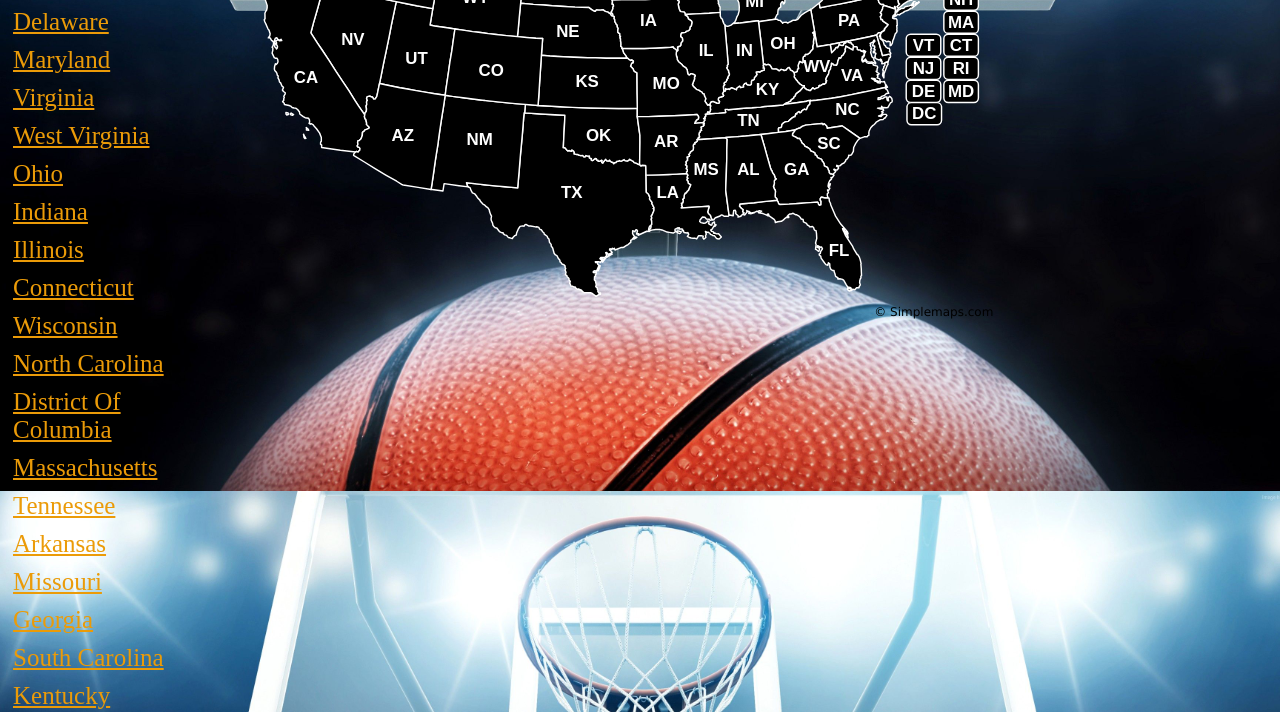
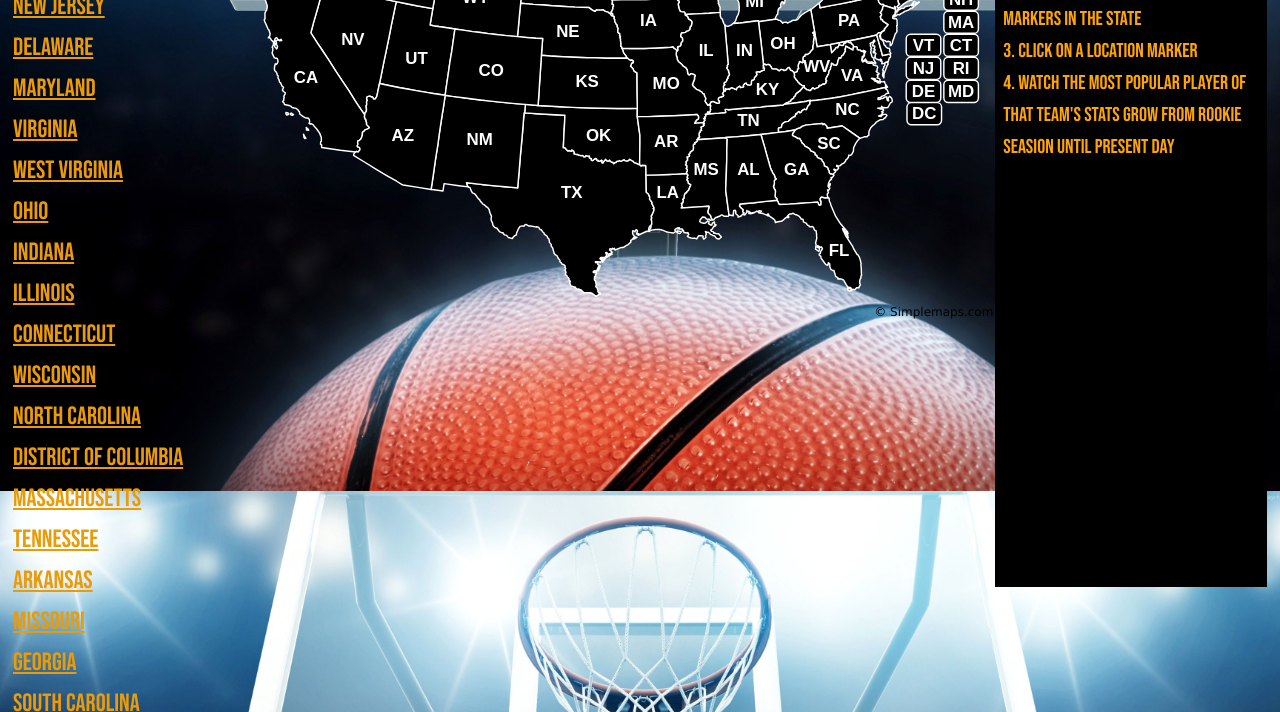
Before and after one commit to kentzhang06/NBA_JS_Project, a website built with webpack: page index.html in a window 1280 px wide. Shown: the part 309-1021 px from the top of the page. Built offline with nearby package versions, Linux system fonts and the light colour scheme.

Commit message:
styling front page

```diff
--- a/index.html
+++ b/index.html
@@ -8,6 +8,11 @@
   <link rel="stylesheet" href="./dist/main.css" />
   <script src="./dist/main.js"></script>
   <!-- <script src = "./d3.min.js"></script> -->
+
+  <link rel="preconnect" href="https://fonts.googleapis.com">
+  <link rel="preconnect" href="https://fonts.gstatic.com" crossorigin>
+  <link href="https://fonts.googleapis.com/css2?family=Bebas+Neue&display=swap" rel="stylesheet">
+
   <script src="https://d3js.org/d3.v7.min.js"></script>
   <script src="https://cdn.jsdelivr.net/npm/chart.js"></script>
 
@@ -78,6 +83,7 @@
           </li>
         </ul>
       </nav>
+      <div id="instructions"></div>
     </div>
   </div>
   <div id="player-container"></div>
--- a/src/index.js
+++ b/src/index.js
@@ -1,4 +1,5 @@
 // import {chart, chartAlt} from './map.js';
+import { displayUserInstructions } from './scripts/user_instructions.js';
 import { locationClicked, backBtnClicked } from './scripts/location_logic.js';
 import {displayPlayer} from './scripts/images.js';
 // import {plotChart, processData, processEachDateData} from './scripts/apiUtil.js';
@@ -12,6 +13,8 @@ document.addEventListener('DOMContentLoaded', function(){
   const image = document.getElementById("player-container");
   displayPlayer('./images/devin-booker.jpg');
 
+  displayUserInstructions();
+
   document.body.addEventListener("click", function(e) {
     locationClicked(e, map, graph, btn, list, image);
     // console.log(myChart);
--- a/src/index.scss
+++ b/src/index.scss
@@ -12,6 +12,8 @@ body {
   -moz-background-size: cover;
   -o-background-size: cover;
   background-size: cover;
+  font-family: 'Bebas Neue', cursive;
+  font-size: 20px;
 }
 
 .cols-container {
@@ -60,6 +62,18 @@ body {
   h2 {
     font-size: 40px;
   }
+}
+
+#instructions {
+  position: fixed;
+  top: 10%;
+  right: 1%;
+  width: 20%;
+  height: 800px;
+  background-color: black;
+  color: orange;
+  line-height: 1.6;
+  padding: 8px;
 }
 
 // NAV BAR
--- /dev/null
+++ b/src/scripts/user_instructions.js
@@ -0,0 +1,17 @@
+function displayUserInstructions() {
+  let instructions = document.getElementById("instructions");
+  instructions.innerHTML =
+    "Welcome to NBA Data Visualizer" +
+    "</br>" +
+    "1. Click an individual state to zoom in and explore the NBA teams in the area " +
+    "</br>" +
+    "Tip: Hover over a state on the interactive list to find a certain state!" +
+    "</br>" +
+    "2. Explore various NBA teams location markers in the state" +
+    "</br>" +
+    "3. Click on a location marker" +
+    "</br>" +
+    "4. Watch the most popular player of that team's stats grow from rookie seasion until present day";
+}
+
+export { displayUserInstructions };
--- a/us_map/mapdata.js
+++ b/us_map/mapdata.js
@@ -7,7 +7,7 @@ var simplemaps_usmap_mapdata={
     popups: "detect",
 
 		//State defaults
-		state_description: "State description",
+		state_description: "",
     state_color: "#000000",
     state_hover_color: "#eb9b08",
     state_url: "",
```
Also changed, not shown: dist/main.css, dist/main.js.
